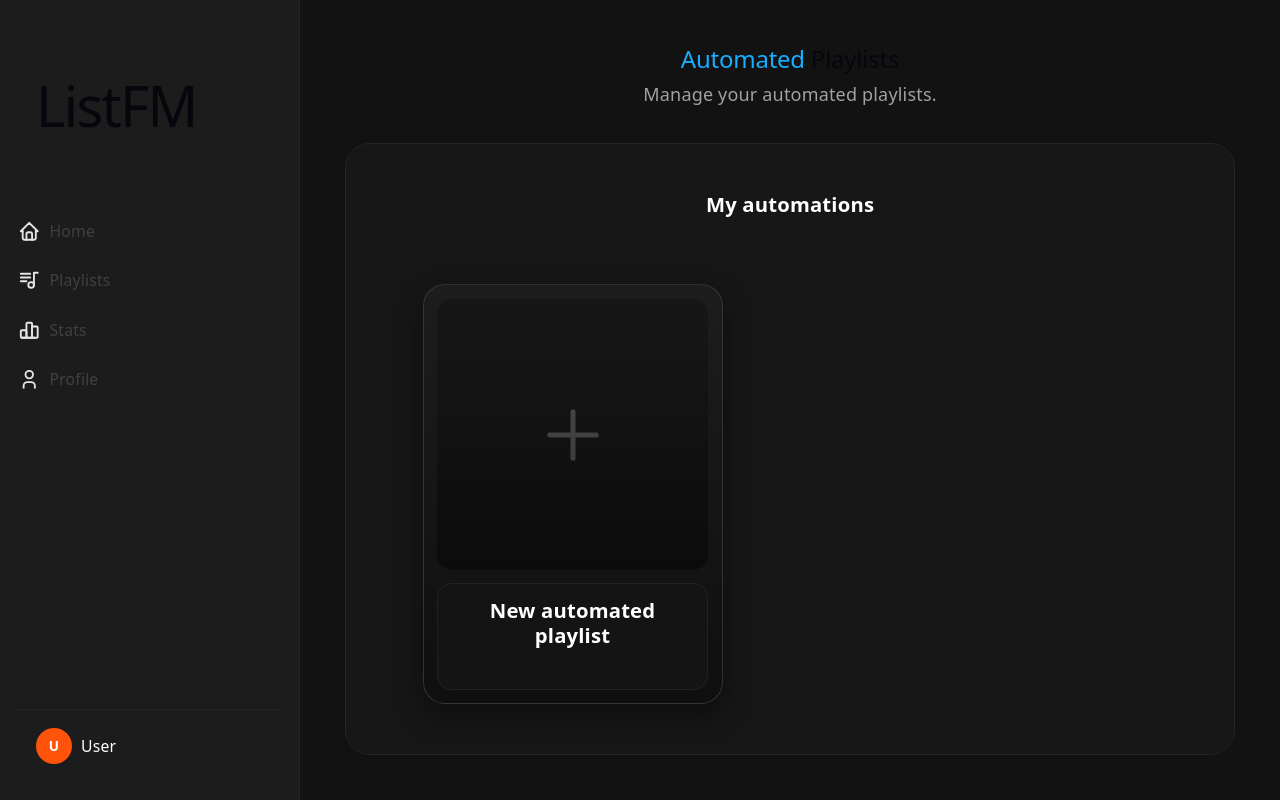
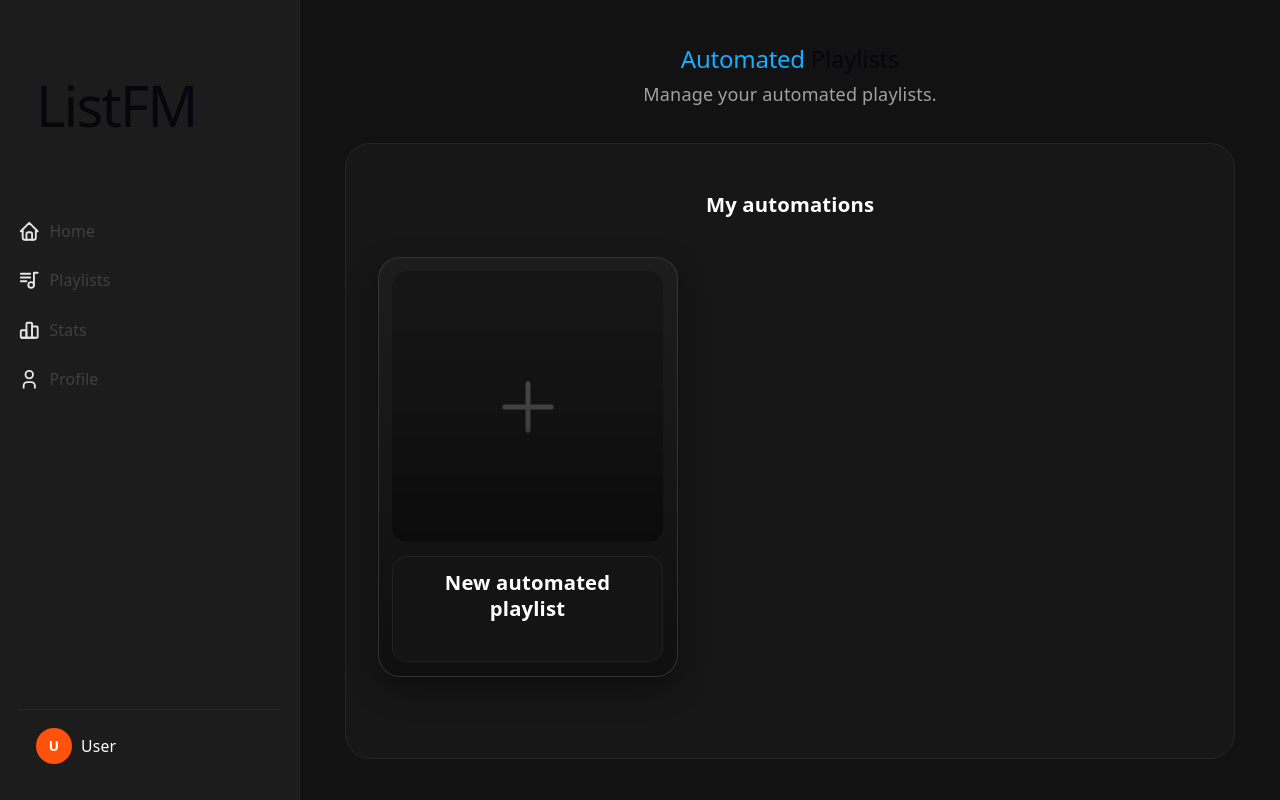
Before and after one commit to Doggo785/ListFM, a React app in the folder frontend/: page /playlists in a window 1280 px wide. Built offline with nearby package versions, Linux system fonts and the light colour scheme; the HTML template or start-up script is replaced by a standard one.

Commit message:
feat(playlist): refine layout and styling in Playlist component

```diff
--- a/frontend/src/views/Playlist.jsx
+++ b/frontend/src/views/Playlist.jsx
@@ -54,14 +54,13 @@ export default function Playlist() {
           </p>
         </header>
 
-        <section className="min-h-[calc(100vh-240px)] rounded-3xl border border-neutral-800 bg-[#171717] p-5 md:p-7 overflow-x-auto">
-          <div className="h-full overflow-visible py-3">
+        <section className="rounded-3xl border border-neutral-800 bg-[#171717] p-5 md:p-7">
+          <div className="py-3">
             <h3 className="mb-6 text-lg font-bold text-white">
               My automations
             </h3>
 
-            <div className="flex h-full items-center gap-6 pb-8 pt-2">
-              <div className="w-2 shrink-0 md:w-4" aria-hidden="true" />
+            <div className="flex flex-wrap items-start gap-6 pb-8 pt-2">
               {automations.map((auto) => {
                 const isUserAutomation = !auto.id.startsWith("auto-");
                 return (
@@ -131,7 +130,6 @@ export default function Playlist() {
                   displayOverlayContent
                 />
               </button>
-              <div className="w-2 shrink-0 md:w-4" aria-hidden="true" />
             </div>
           </div>
         </section>
```
